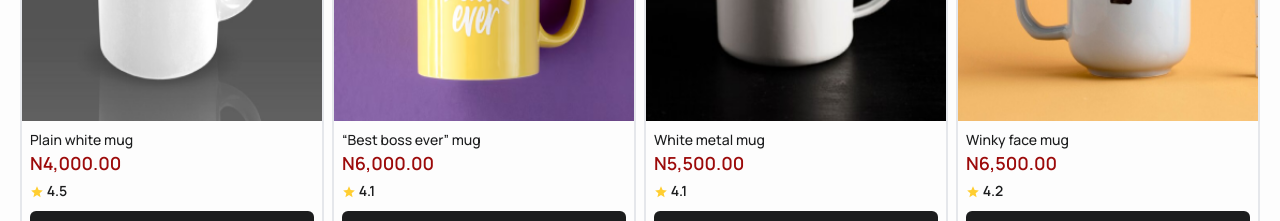
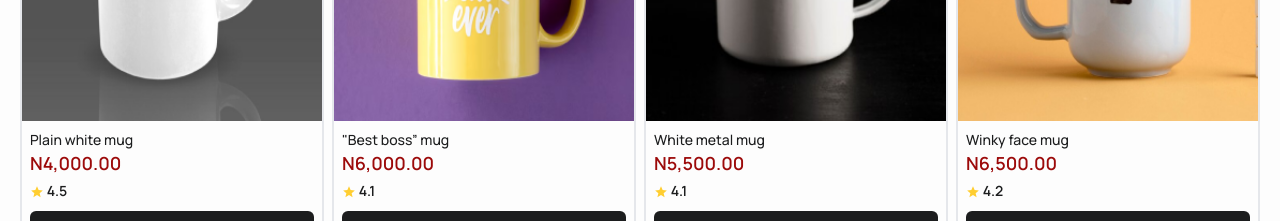
Before and after one commit to kushyzee/timbu-cloud-shop, a React (Vite) app: page / in a window 1280 px wide. Shown: the part 1200-1421 px from the top of the page. Built offline with nearby package versions, Linux system fonts and the light colour scheme.

Commit message:
modify one of the products name

```diff
--- a/src/assets/productList.js
+++ b/src/assets/productList.js
@@ -87,7 +87,7 @@ const products = [
   },
   {
     id: 10,
-    name: "“Best boss ever” mug",
+    name: '"Best boss” mug',
     price: "6,000.00",
     rating: "4.1",
     image: bestBossEverMug,
```
